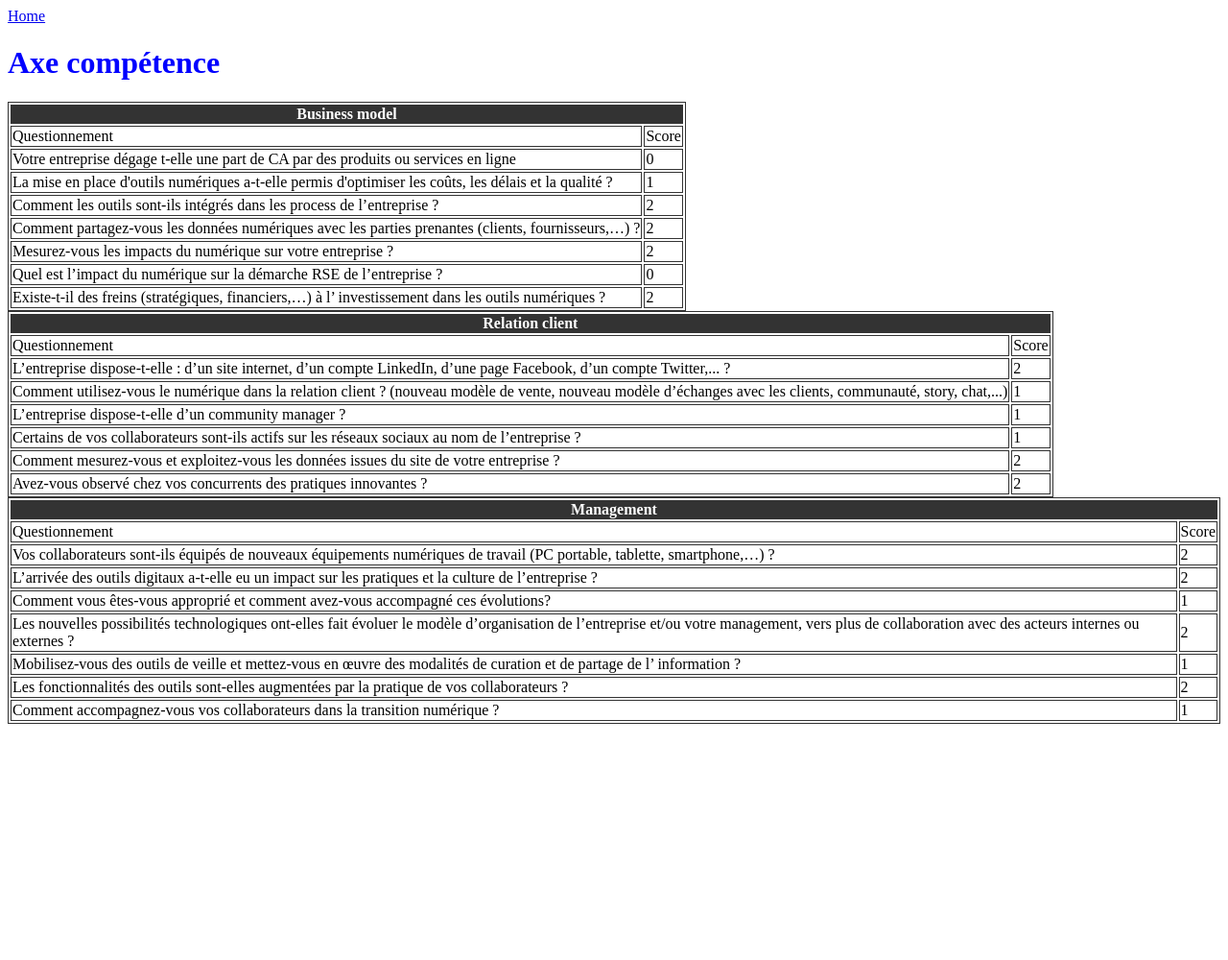
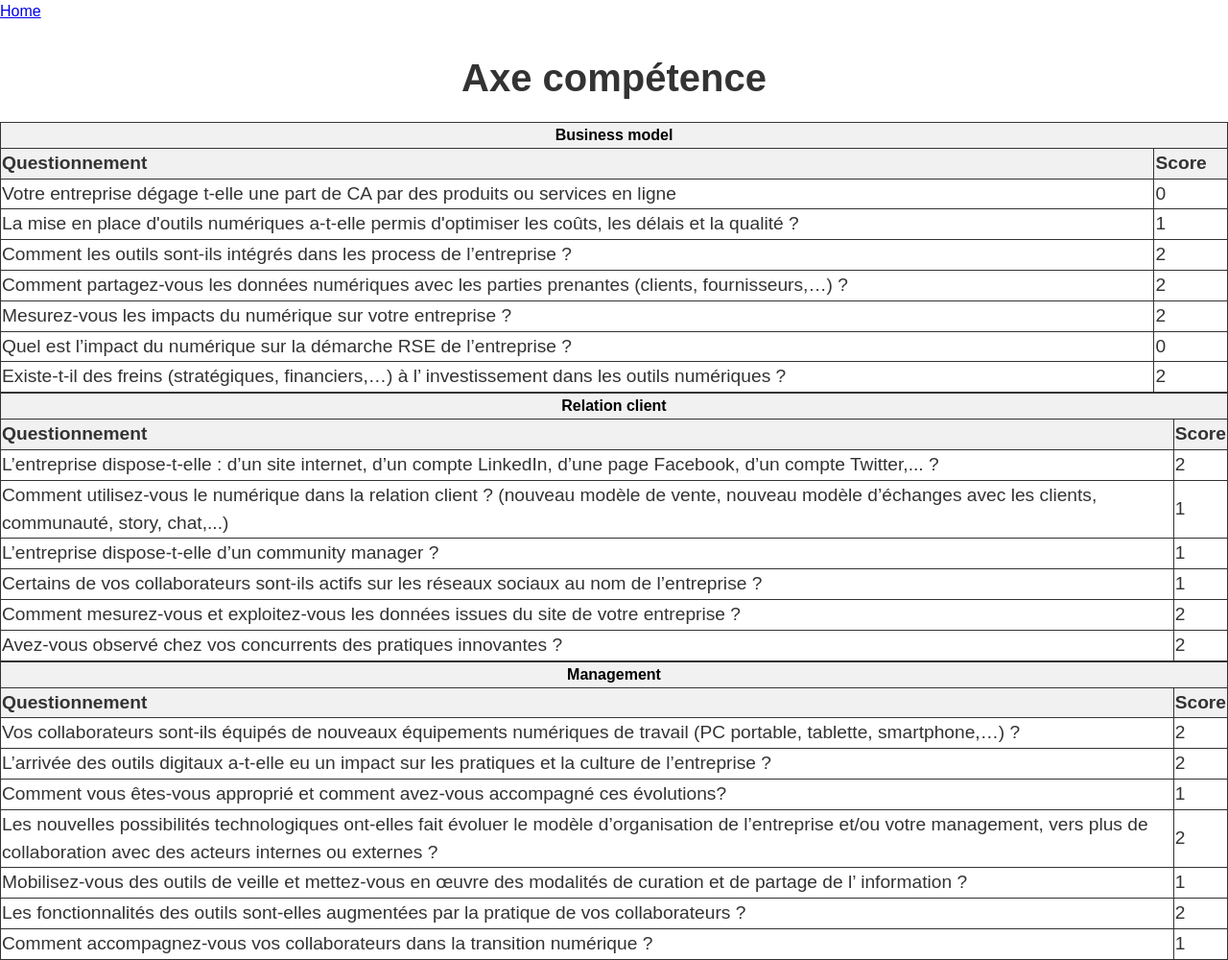
Before and after one commit to Ange627/Semaine-transverse-groupe-11, a PHP site: the page made by pages/numérique.html in a window 1280 px wide. Shown: the whole page at 96% size. Before the commit the page ends 754 px from the top, so only its background shows below. Run offline with PHP 8.4, Linux system fonts and the light colour scheme.

Commit message:
changement css

```diff
--- a/style/style.css
+++ b/style/style.css
@@ -6,9 +6,51 @@ td {
 thead,
 tfoot {
     background-color: #333;
-    color: #fff;
+    color: #000000;
 }
 
-h1{
-    color: blue;
-}
+
+/* Style pour les balises H1 et H2 */
+h1 {
+    font-size: 2.5rem;
+    font-weight: bold;
+    margin-bottom: 1rem;
+    text-align: center;
+  }
+
+  h2 {
+    font-size: 2rem;
+    font-weight: bold;
+    margin-bottom: 0.5rem;
+  }
+
+  /* Style pour les balises TABLE, tbody et tr */
+  table {
+    border-collapse: collapse;
+    width: 100%;
+  }
+
+  tbody {
+    font-size: 1.2rem;
+  }
+
+  tr {
+    border-bottom: 1px solid #ccc;
+  }
+
+  /* Style pour la première ligne du tableau (optionnel) */
+  tr:first-child {
+    font-weight: bold;
+    background-color: #f1f1f1;
+  }
+
+
+  body {
+    font-family: Arial, sans-serif;
+    font-size: 16px;
+    line-height: 1.5;
+    color: #333;
+    background-color: #fff;
+    margin: 0;
+    padding: 0;
+  }
```
